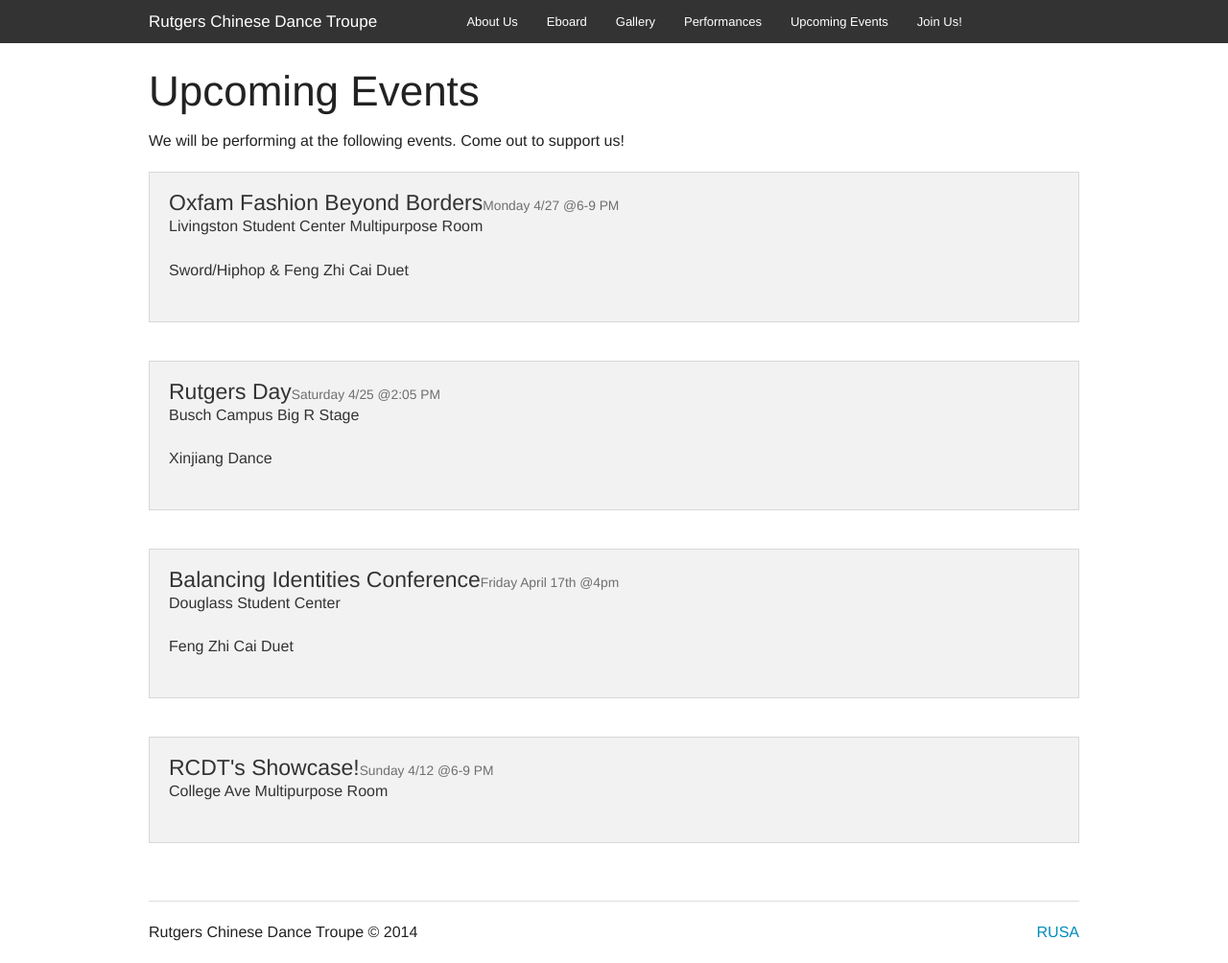
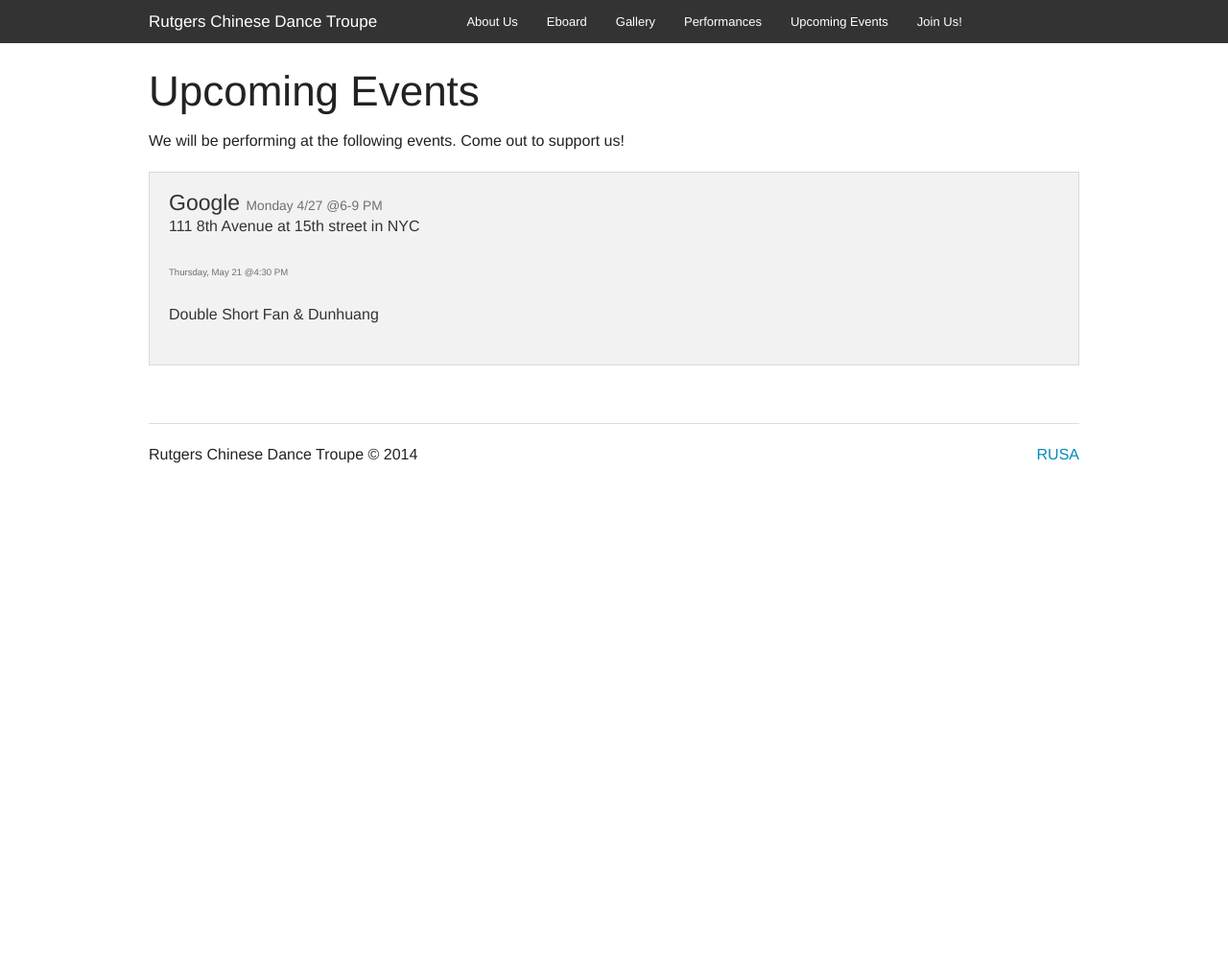
Before and after one commit to rcdt/rcdt.github.io, a Jekyll site: the page built from events.html, in a window 1280 px wide. Shown: the whole page at 96% size. Built offline with Jekyll 4.4.1, drawn with Linux system fonts in a browser that asks for light colours; Markdown is read by kramdown in place of the engine named in the settings; after the commit the page ends 900 px from its top, so only the background shows below that.

Commit message:
Update events.html

```diff
--- a/events.html
+++ b/events.html
@@ -8,33 +8,11 @@ title: Upcoming Events
 <ul class="small-block-grid-1">
 
     <li><div class="panel">
-    <h4>Oxfam Fashion Beyond Borders<small>Monday 4/27 @6-9 PM </small>
-        <p>Livingston Student Center Multipurpose Room </p>
-        <p>Sword/Hiphop & Feng Zhi Cai Duet</p>
+    <h4>Google  <small>Monday 4/27 @6-9 PM </small>
+        <p>111 8th Avenue at 15th street in NYC</p>
+        <p> <small>Thursday, May 21 @4:30 PM</small></p>
+        <p>Double Short Fan & Dunhuang</p>
     </h4>
 </div></li>
 
-<li><div class="panel">
-    <h4>Rutgers Day<small>Saturday 4/25 @2:05 PM </small>
-        <p>Busch Campus Big R Stage </p>
-        <p>Xinjiang Dance</p>
-    </h4>
-</div></li>
-<li><div class="panel">
-    <h4>Balancing Identities Conference<small>Friday April 17th @4pm </small>
-        <p>Douglass Student Center</p>
-        <p>Feng Zhi Cai Duet </p>
-    </h4>
-</div></li>
-
-<li><div class="panel">
-    <h4>RCDT's Showcase!<small>Sunday 4/12 @6-9 PM </small>
-        <p>College Ave Multipurpose Room </p>
-    </h4>
-</div></li>
-
-
-
-
-
 </ul>
```
